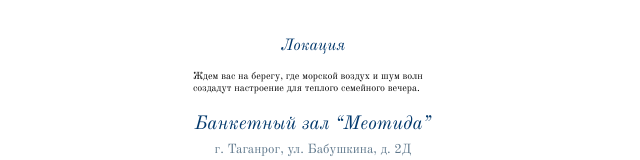
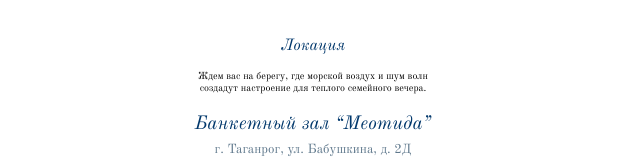
Before and after one commit to SHHAPKA/wedding-oleg-elena, a Next.js app: page / in a window 1280 px wide. Shown: the part 3745-3905 px from the top of the page, without its empty margins (327-967 px from the left). Built offline with nearby package versions, Linux system fonts and the light colour scheme.

Commit message:
Map block

```diff
--- a/components/sections/LocationSection.tsx
+++ b/components/sections/LocationSection.tsx
@@ -9,7 +9,7 @@
       <ScrollReveal as="h2" className="section-title" delay={0.08}>
         Локация
       </ScrollReveal>
-      <ScrollReveal as="p" className="align-left" delay={0.14}>
+      <ScrollReveal as="p" delay={0.14}>
         Ждем вас на берегу, где морской воздух и шум волн создадут настроение для теплого
         семейного вечера.
       </ScrollReveal>
```
